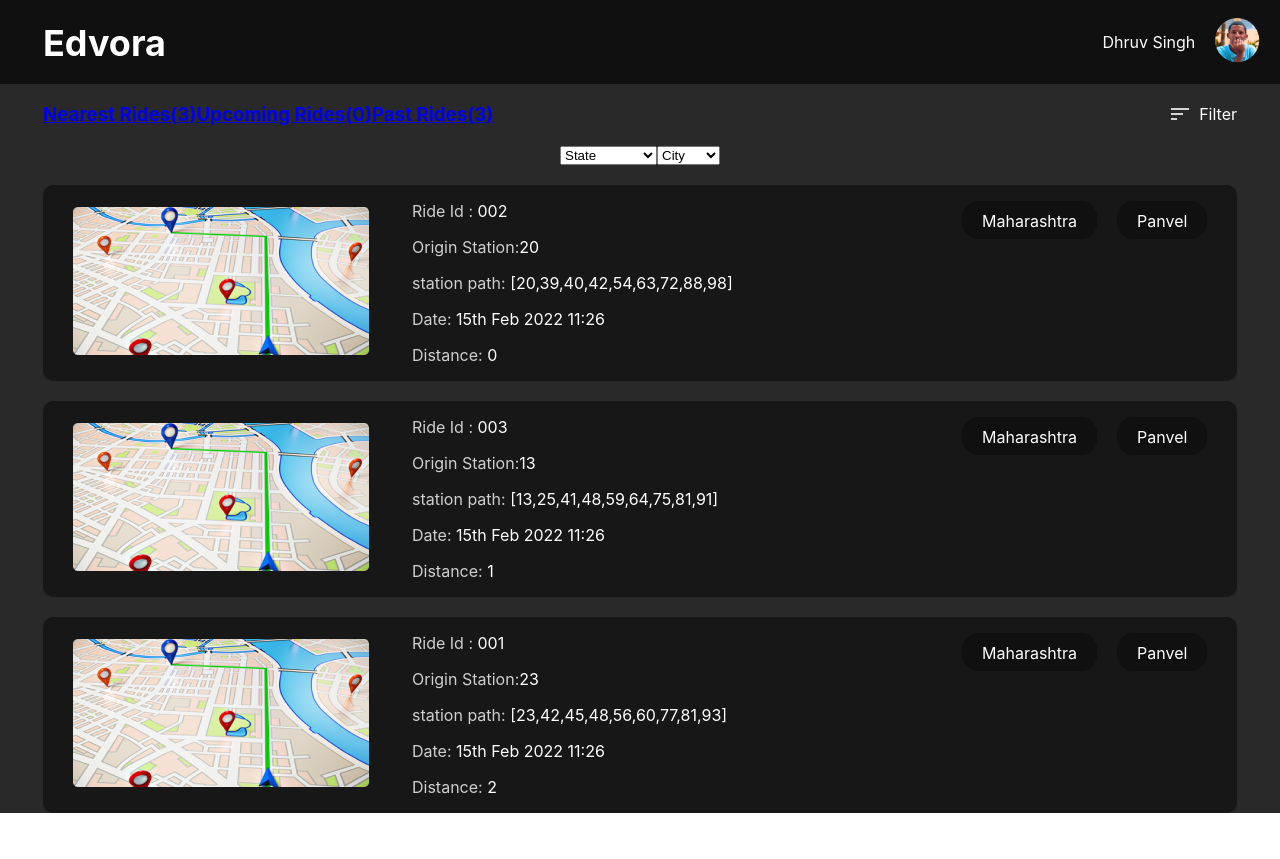
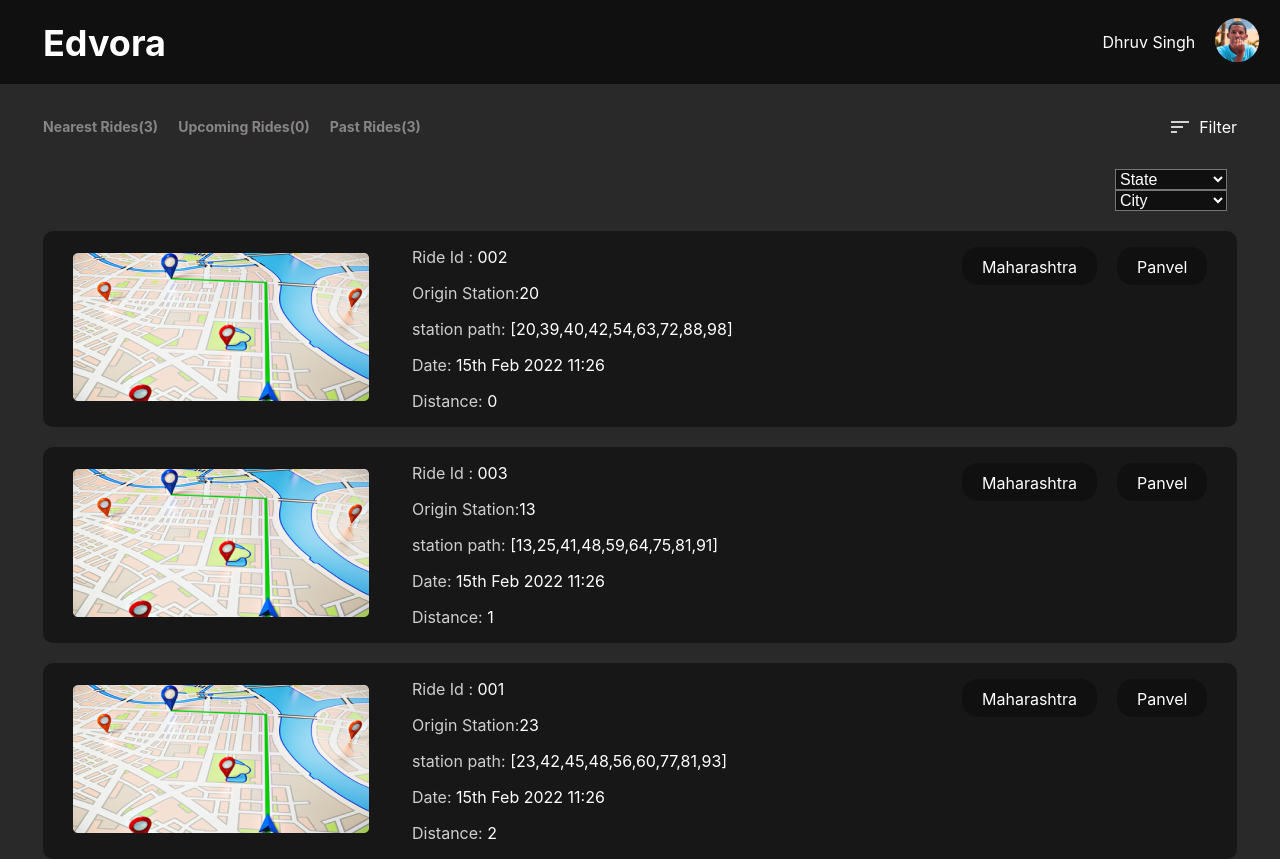
Before and after one commit to Nasa28/Edvora_test, a React (Create React App) app: page / in a window 1280 px wide. Before the commit the page ends 813 px from the top, so only its background shows below. Built offline with nearby package versions, Linux system fonts and the light colour scheme.

Commit message:
Add filter button

```diff
--- a/src/App.css
+++ b/src/App.css
@@ -12,8 +12,28 @@
 
 .links {
   display: flex;
+  align-items: center;
+}
+.heading {
+  padding-right: 20px;
+  padding-left: 20px;
+  color: rgb(136, 133, 133);
+  text-decoration: none;
+  font-size: 12px;
 }
 
+.clickedLink {
+  padding-right: 20px;
+  padding-left: 20px;
+  font-size: 12px;
+  color: rgb(255, 255, 255);
+  text-decoration: underline;
+}
+
+.checker {
+  color: rgb(255, 255, 255);
+  text-decoration: underline;
+}
 .filterIcon {
   display: flex;
   align-items: center;
@@ -108,3 +128,21 @@
 .span {
   color: rgb(255, 255, 255);
 }
+
+.filters {
+  display: flex;
+  margin-right: 43px;
+  /* margin-bottom: 40px; */
+  justify-self: end;
+  flex-direction: column;
+  margin-left: 85%;
+  max-width: 150px;
+  /* display: none; */
+}
+
+.select {
+  background-color: rgb(16, 16, 16);
+  color: rgb(255, 255, 255);
+  font-size: 16px;
+  margin-right: 10px;
+}
--- a/src/component/Nav.js
+++ b/src/component/Nav.js
@@ -1,4 +1,4 @@
-import React from 'react';
+import React, { useState } from 'react';
 import { Link } from 'react-router-dom';
 import '../assets/styles/nav.css';
 import NearestRides from './NearestRides';
@@ -10,35 +10,43 @@ import { filterUpcoming } from './UpcomingRides';
 import filterIcon from '../assets/images/Vector.png';
 
 const Nav = ({ filteredPast, filteredNearest, filteredUpComing }) => {
+  const [style1, setStyle1] = useState('heading');
+  const [style2, setStyle2] = useState('heading');
+  const [style3, setStyle3] = useState('heading');
+
   return (
     <>
       <nav className="nav">
-        <div className='links'>
+        <div className="links">
           <div>
             <Link
-              className="heading"
+              className={style1}
               to="/nearest-rides"
               onClick={() => NearestRides()}
+              onClick={() => setStyle1('clickedLink')}
             >
               <h3>Nearest Rides({filteredNearest || sortedRides.length})</h3>
             </Link>
           </div>
-          <header>
+          <div className="heading">
             <Link
-              className="heading"
+              className={style2}
               to="/upcoming-rides"
               onClick={() => UpcomingRides()}
+              onClick={() => setStyle2('clickedLink')}
             >
               <h3>
                 Upcoming Rides({filteredUpComing || filterUpcoming.length})
               </h3>
             </Link>
-          </header>
+          </div>
+
           <div>
             <Link
-              className="heading"
+              className={style3}
               to="/past-rides"
               onClick={() => PastRides()}
+              onClick={() => setStyle3('clickedLink')}
             >
               <h3>Past Rides({filteredPast || filterPast.length})</h3>
             </Link>
--- a/src/component/NearestRides.js
+++ b/src/component/NearestRides.js
@@ -41,6 +41,7 @@ const NearestRides = () => {
   return (
     <>
       <Nav filteredNearest={filteredNearest.length} cityNames="navs" />
+      <div className="filters">
         <select className="select" onChange={handleFilterChange} name="filter">
           {stateNames.map((filter) => (
             <option name="category" value={filter} key={filter}>
@@ -56,6 +57,7 @@ const NearestRides = () => {
             </option>
           ))}
         </select>
+      </div>
       <div>
         {filteredNearest.map((ride) => {
           const {
--- a/src/component/PastRides.js
+++ b/src/component/PastRides.js
@@ -46,10 +46,10 @@ const PastRide = () => {
       (ride.city === city || city === 'City') &&
       (ride.state === states || states === 'State'),
   );
-
   return (
     <>
       <Nav filteredPast={filteredPast.length} />
+      <div className="filters">
         <select className="select" onChange={handleFilterChange} name="filter">
           {stateNames.map((filter) => (
             <option name="category" value={filter} key={filter}>
@@ -65,6 +65,8 @@ const PastRide = () => {
             </option>
           ))}
         </select>
+      </div>
+
       {filteredPast.length === 0 ? (
         <div>There are no Past Rides</div>
       ) : (
--- a/src/component/UpcomingRides.js
+++ b/src/component/UpcomingRides.js
@@ -47,7 +47,7 @@ const UpcomingRides = () => {
   return (
     <>
       <Nav filteredUpComing={filteredUpComing.length} />
-
+      <div className="filters">
         <select className="select" onChange={handleFilterChange} name="filter">
           {stateNames.map((filter) => (
             <option name="category" value={filter} key={filter}>
@@ -63,6 +63,7 @@ const UpcomingRides = () => {
             </option>
           ))}
         </select>
+      </div>
       {filteredUpComing.length === 0 ? (
         <div>There are no Upcoming Rides</div>
       ) : (
```
Lines whose indentation alone changed are shown as unchanged.
